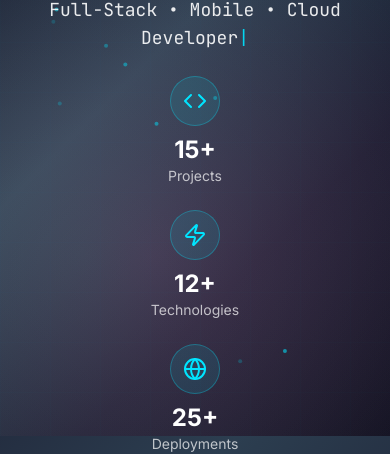
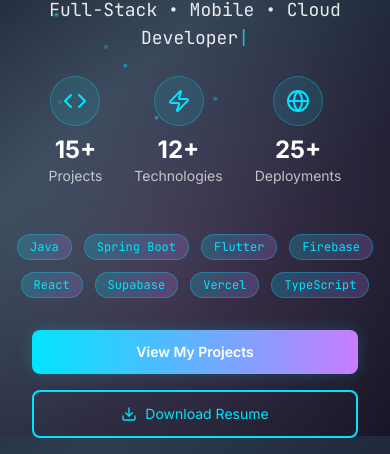
Before and after one commit to Mrlucky2810/galactic-portfolio-glow, a React (Vite) app: page / in a window 390 px wide. Shown: the part 408-862 px from the top of the page. Built offline with nearby package versions, Linux system fonts and the light colour scheme.

Commit message:
Visual edit in Lovable
Edited UI in Lovable

```diff
--- a/src/components/Hero.tsx
+++ b/src/components/Hero.tsx
@@ -125,7 +125,7 @@ const Hero = () => {
           </motion.div>
 
           {/* Stats Section */}
-          <motion.div variants={itemVariants} className="flex flex-col sm:flex-row gap-6 sm:gap-8 justify-center mb-8 sm:mb-12">
+          <motion.div variants={itemVariants} className="flex flex-row gap-8 justify-center mb-12">
             {stats.map((stat, index) => <div key={index} className="flex flex-col items-center">
                 <div className="p-3 rounded-full border border-neon-cyan/30 bg-neon-cyan/10 mb-2">
                   <stat.icon className="w-6 h-6 text-neon-cyan" />
```
